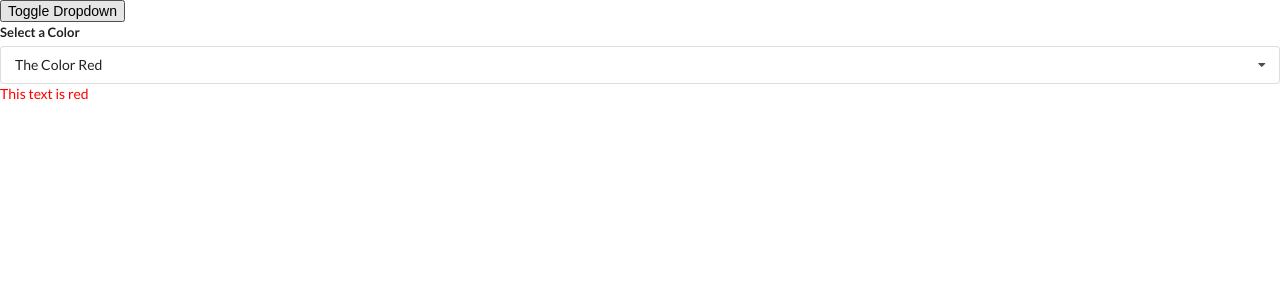
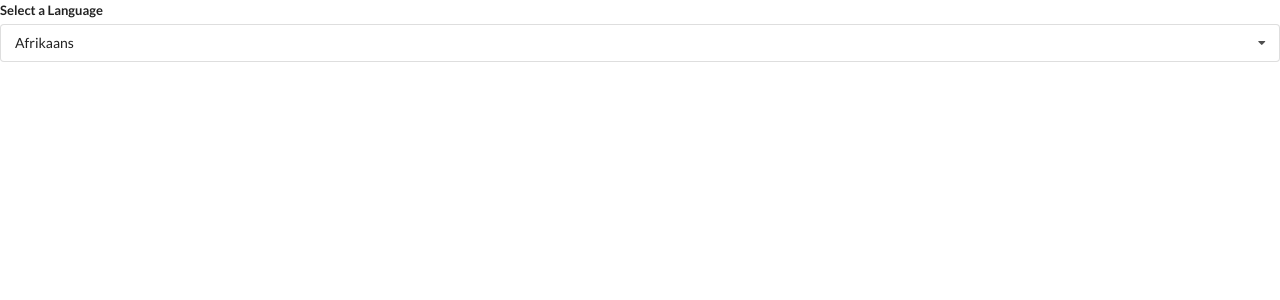
Before and after one commit to thomkok18/react-cursus, a React (Create React App) app in the folder widgets/: page / in a window 1280 px wide. Shown: the top 300 px of the page. Built offline with nearby package versions, Linux system fonts and the light colour scheme.

Commit message:
Dropdown has dynamic label text. Translate widget enabled. Dropdown widget disabled.

```diff
--- a/widgets/src/App.js
+++ b/widgets/src/App.js
@@ -2,6 +2,7 @@
 import Accordion from "./components/Accordion";
 import Search from "./components/Search";
 import Dropdown from "./components/Dropdown";
+import Translate from "./components/Translate";
 
 const items = [
     {
@@ -34,26 +35,29 @@
 ];
 
 export default () => {
-    const [selected, setSelected] = useState(options[0]);
-    const [showDropdown, setShowDropdown] = useState(true);
+    // const [selected, setSelected] = useState(options[0]); // Color dropdown.
+    // const [showDropdown, setShowDropdown] = useState(true); // Color dropdown.
 
     return (
         <div>
-            <button onClick={() => setShowDropdown(!showDropdown)}>Toggle Dropdown</button>
-            {showDropdown ?
-                <div>
-                    <Dropdown
-                        selected={selected}
-                        onSelectedChange={setSelected}
-                        options={options}
-                    />
-                    <div style={{color: selected.value}}>This text is {selected.value}</div>
-                </div>
-                : null
-            }
-
+            <Translate />
         </div>
     );
     // <Search />
+
     // <Accordion items={items} />
+
+    // <button onClick={() => setShowDropdown(!showDropdown)}>Toggle Dropdown</button>
+    // {showDropdown ?
+    //     <div>
+    //         <Dropdown
+    //             label="Select a Color"
+    //             selected={selected}
+    //             onSelectedChange={setSelected}
+    //             options={options}
+    //         />
+    //         <div style={{color: selected.value}}>This text is {selected.value}</div>
+    //     </div>
+    //     : null
+    // }
 };
--- a/widgets/src/components/Dropdown.js
+++ b/widgets/src/components/Dropdown.js
@@ -1,6 +1,6 @@
 import React, { useState, useEffect, useRef } from 'react';
 
-const Dropdown = ({ options, selected, onSelectedChange }) => {
+const Dropdown = ({ label, options, selected, onSelectedChange }) => {
     const [open, setOpen] = useState(false);
     const ref = useRef();
 
@@ -39,7 +39,7 @@
     return (
         <div ref={ref} className="ui form">
             <div className="field">
-                <label className="label">Select a Color</label>
+                <label className="label">{label}</label>
                 <div
                     onClick={() => setOpen(!open)}
                     className={`ui selection dropdown ${open ? 'visible active' : ''}`}
--- /dev/null
+++ b/widgets/src/components/Translate.js
@@ -0,0 +1,29 @@
+import React, {useState} from "react";
+import Dropdown from "./Dropdown";
+
+const options = [
+    {
+        label: 'Afrikaans',
+        value: 'af'
+    },
+    {
+        label: 'Arabic',
+        value: 'ar'
+    },
+    {
+        label: 'Hindi',
+        value: 'hi'
+    }
+];
+
+const Translate = () => {
+    const [language, setLanguage] = useState(options[0]);
+
+    return (
+        <div>
+            <Dropdown label="Select a Language" selected={language} onSelectedChange={setLanguage} options={options} />
+        </div>
+    );
+}
+
+export default Translate;
```
